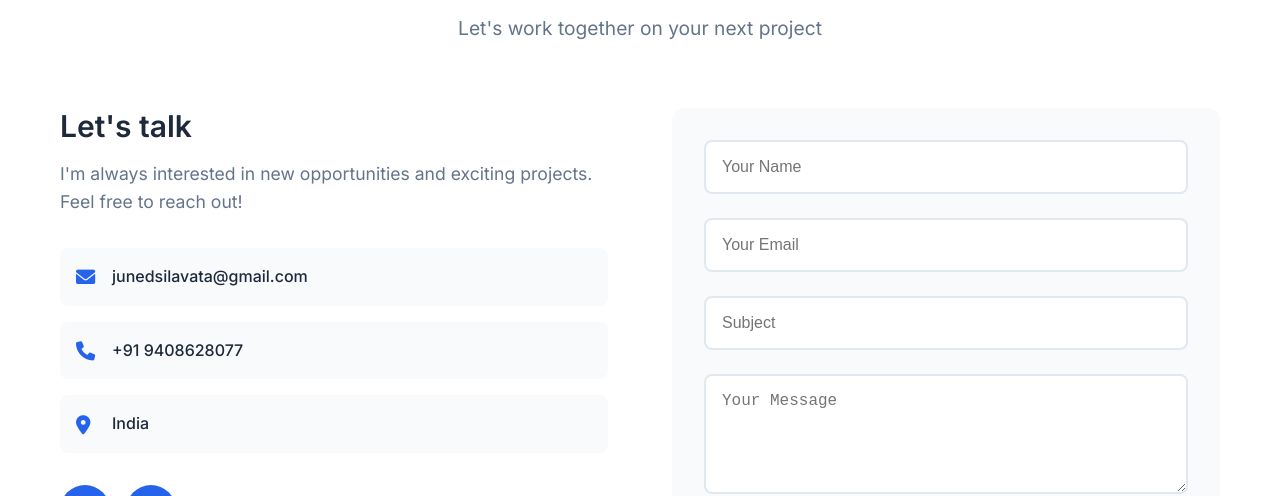
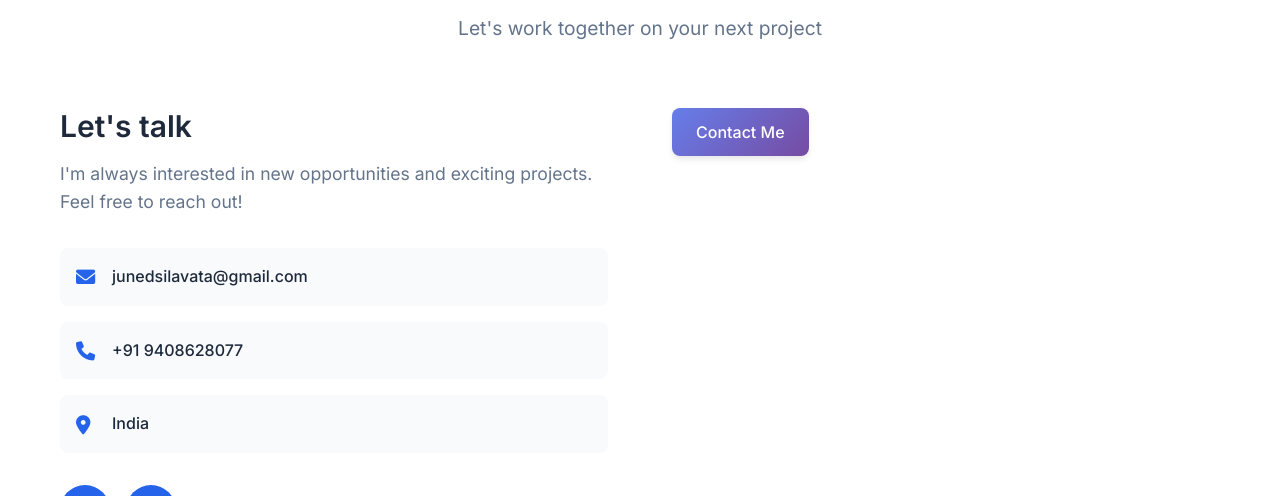
Before and after one commit to Techy297/Portfolio, a plain HTML site: page index.html in a window 1280 px wide. Shown: the part 2665-3161 px from the top of the page. Drawn offline with Linux system fonts and the light colour scheme.

Commit message:
index.html

```diff
--- a/index.html
+++ b/index.html
@@ -4,7 +4,7 @@
     <meta charset="UTF-8">
     <meta name="viewport" content="width=device-width, initial-scale=1.0">
     <title>Juned Silavat - DCJSP Certified Security Professional & Bug Hunter</title>
-    <meta name="description" content="Juned Silavat's portfolio showcasing cybersecurity research and bug bounty hunting skills">
+    <meta name="description" content="Juned Silavat's portfolio showcasing DCJSP Certified Security Professional, cybersecurity research, and bug bounty hunting skills">
     <link rel="stylesheet" href="style.css">
     <link href="https://fonts.googleapis.com/css2?family=Inter:wght@300;400;500;600;700&display=swap" rel="stylesheet">
     <link rel="stylesheet" href="https://cdnjs.cloudflare.com/ajax/libs/font-awesome/6.0.0/css/all.min.css">
@@ -58,7 +58,7 @@
             </div>
             <div class="hero-image">
                 <div class="hero-image-placeholder">
-                    <img src="Juned.jpeg" alt="Error">
+                    <img src="Juned.jpeg" alt="Juned Silavat">
                 </div>
             </div>
         </div>
@@ -260,25 +260,14 @@
                         <a href="#" class="social-link" title="GitHub">
                             <i class="fab fa-github"></i>
                         </a>
-                        <!-- Removed Twitter & Instagram -->
                     </div>
                 </div>
+
+                <!-- Replaced the form with a Google Form button -->
                 <div class="contact-form">
-                    <form id="contactForm" class="form">
-                        <div class="form-group">
-                            <input type="text" id="name" name="name" class="form-input" placeholder="Your Name" required>
-                        </div>
-                        <div class="form-group">
-                            <input type="email" id="email" name="email" class="form-input" placeholder="Your Email" required>
-                        </div>
-                        <div class="form-group">
-                            <input type="text" id="subject" name="subject" class="form-input" placeholder="Subject" required>
-                        </div>
-                        <div class="form-group">
-                            <textarea id="message" name="message" class="form-input form-textarea" placeholder="Your Message" required></textarea>
-                        </div>
-                        <button type="submit" class="btn btn-primary btn-full">Send Message</button>
-                    </form>
+                    <a href="https://docs.google.com/forms/d/e/your-google-form-id/viewform" target="_blank" class="btn btn-primary">
+                        Contact Me
+                    </a>
                 </div>
             </div>
         </div>
```
